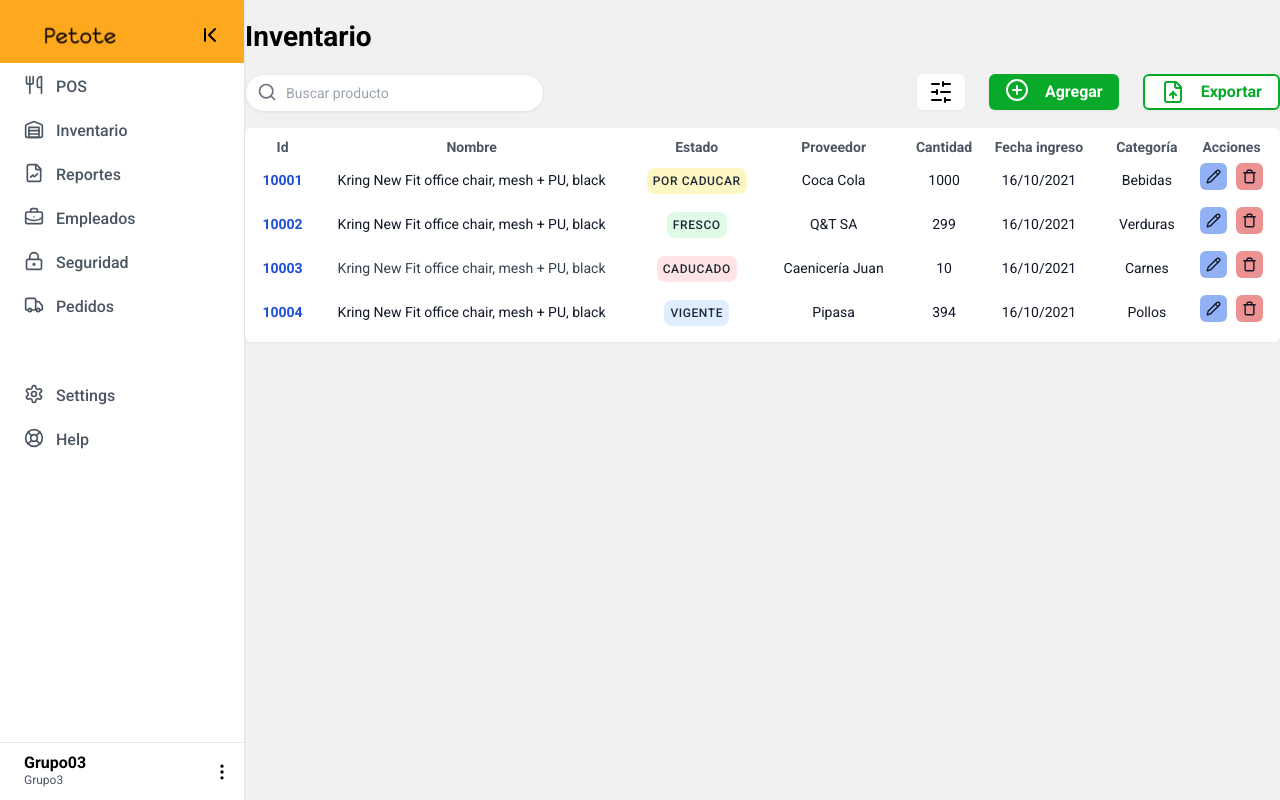
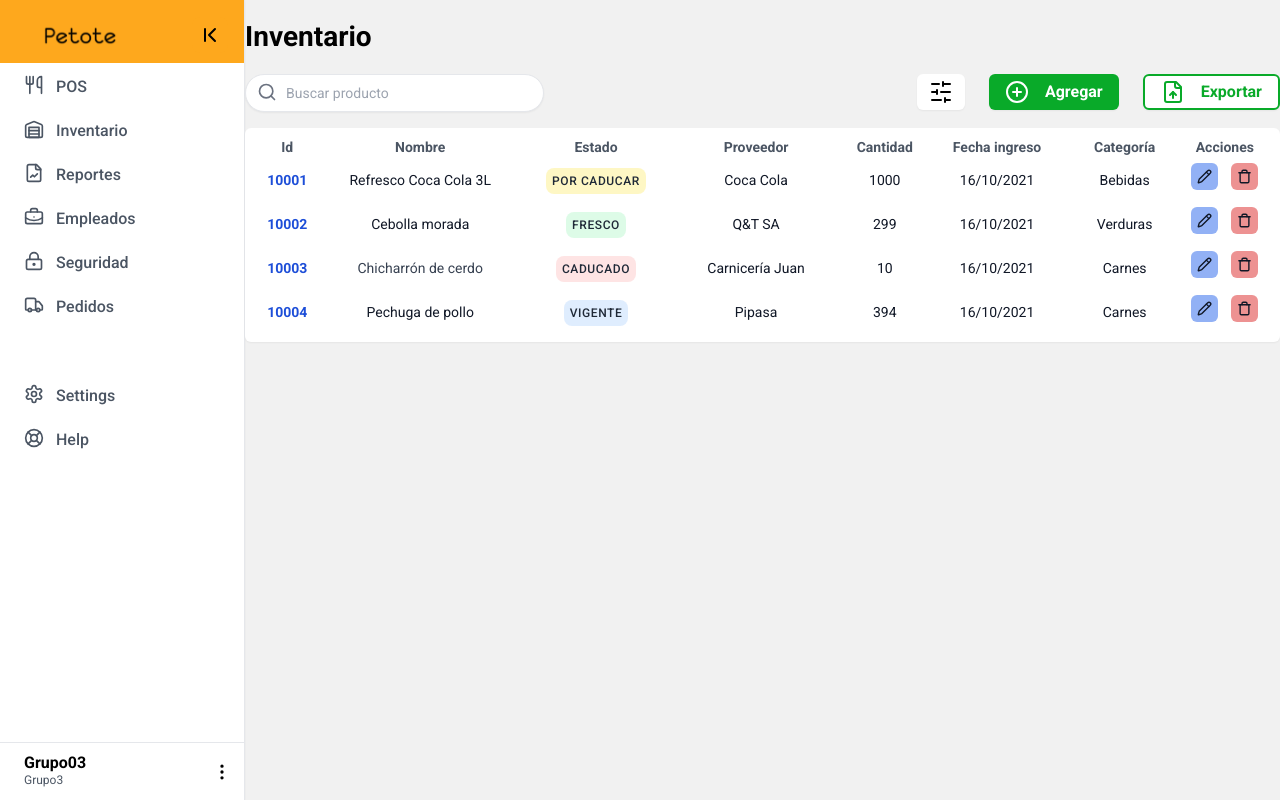
Before and after one commit to Franac2428/POS_Admin, a Next.js app: page /inventario in a window 1280 px wide. Built offline with nearby package versions, Linux system fonts and the light colour scheme.

Commit message:
Eliminar

```diff
--- /dev/null
+++ b/app/components/eliminarProducto.jsx
@@ -0,0 +1,90 @@
+import { X } from "lucide-react";
+import {Toaster, toast} from 'sonner'
+
+export default function Eliminar({ open, onClose }) {
+  const handleEliminar = () => {
+    toast.success('Acción realizada con éxito');
+    setTimeout(() => {
+      onClose();
+    }, 1500);
+  };
+
+  return (
+    <div onClick={onClose} className={`fixed inset-0  justify-center items-center grid grid-cols-8 transition-opacity
+        ${open ? "visible bg-black bg-opacity-20" : "invisible"}
+        `}>
+            <div onClick={(e) => e.stopPropagation()} className={` bg-white rounded-xl shadow p-6 transition-all col-span-4 col-start-3
+                ${open ? "scale-100 opacity-100" : "scale-125 opacity-0"}`}>
+                <button onClick={onClose} className="absolute top-2 right-2 p-1 rounded-lg text-gray-400 bg-white hover:bg-gray-50 hover:text-gray-600">
+                    <X /></button>
+                    <div className="w-full">
+            <div className="mx-5 my-4 w-full">
+              <h2 className="text-lg font-bold text-gray-900">Confirmar eliminación</h2>
+              <hr className="my-3 mr-7 py-0.2 border border-black"></hr>
+              <p className="text-md text-gray-800">
+                ¿Seguro que desea eliminar este producto?
+              </p>
+            </div>
+            <div className="mx-5 my-4 w-full">
+                <div className="flex gap-2">
+                <p className="text-gray-800 text-md font-bold">  Id: </p>
+                <p className="text-gray-800 text-md"> 10001 </p>
+                </div>
+                <div className="flex gap-2">
+                <p className="text-md text-gray-800 font-bold">Nombre:</p>
+                <p className="text-gray-800 text-md"> Cebolla </p>
+
+                </div>
+                <div className="flex gap-2">
+                <p className="text-md text-gray-800 font-bold">Descrición:</p>
+                <p className="text-gray-800 text-md"> Cebolla blanca grande, proviene de Cartago y se utiliza solamente para ensaladas </p>
+
+                </div>
+                <div className="flex gap-2">
+                <p className="text-md text-gray-800 font-bold"> Estado:</p>
+                <p className="text-gray-800 text-md"> Vigente </p>
+
+                </div>
+                <div className="flex gap-2">
+                <p className="text-md text-gray-800 font-bold"> Proveedor:</p>
+                <p className="text-gray-800 text-md"> Juanito Mora </p>
+
+                </div>
+                <div className="flex gap-2">
+                <p className="text-md text-gray-800 font-bold">  Cantidad:  </p>
+                <p className="text-gray-800 text-md"> 10 </p>
+
+                </div>
+                <div className="flex gap-2">
+                <p className="text-md text-gray-800 font-bold"> Fecha ingreso:  </p>
+                <p className="text-gray-800 text-md"> 29/01/2024 </p>
+
+                </div>
+                <div className="flex gap-2">
+                <p className="text-md text-gray-800 font-bold">  Categoría:   </p>
+                <p className="text-gray-800 text-md"> Verdura </p>
+
+                </div>
+                <div className="flex gap-2">
+                <p className="text-md text-gray-800 font-bold">  Categoría:   </p>
+                <p className="text-gray-800 text-md"> Verdura </p>
+
+                </div>
+            </div>
+            <div className="flex justify-end gap-4 ">
+              <button className="bg-red-600 font-semibold rounded-md py-2 px-6 text-white" onClick={handleEliminar}>Eliminar
+              </button>
+              <button
+                className="bg-gray-400 font-semibold   rounded-md py-2 px-6"
+                onClick={onClose}
+              >
+                Cancelar
+              </button>
+            </div>
+          </div>
+          </div>
+          <Toaster richColors/>
+
+  </div>
+);
+}
--- a/app/inventario/page.js
+++ b/app/inventario/page.js
@@ -1,33 +1,38 @@
-import {  SlidersHorizontal,FileUp, CirclePlus,Pencil,Eye,Trash } from "lucide-react";
+'use client';
+
+import {  SlidersHorizontal,FileUp, CirclePlus,Pencil,Trash } from "lucide-react";
 import Buscador from "../components/buscador";
+import { useState } from "react"
+import Eliminar from "../components/eliminarProducto"
+
+
+
 
 export default function inventario() {
+  const [open, setOpen] = useState(false);
   return (
     <>
 
     <div className="w-full ">
         <div className="grid grid-cols-10 gap-4 max-w-7xl mx-auto">
-
           <h1 className="font-semibold col-span-10 pt-4" style={{ fontSize: "28px" }}>Inventario</h1>
           <div className="col-span-3 flex ">
           <Buscador/>
-
           </div>
           <div className="col-start-8 col-span-3 ">
             <div className="flex justify-end gap-6">
-              <button className=" shadow-sm bg-white px-3 py-1 rounded-md"><SlidersHorizontal/></button>
-
-                <div className="flex gap-4 shadow-sm text-white font-semibold bg-verde px-4 py-1 rounded-md relative flex-1">
-
-                    <CirclePlus className="text-white-800"/>
-                    <button className="">Agregar</button>
-                </div>
-                <div className="flex gap-4 shadow-sm text-verde font-semibold bg-white px-4 py-1  border-verde border-2 rounded-md relative flex-1">
-                  <FileUp className=" text-white-800"/>
-                    <button className="">Exportar</button>
-                </div>
+              <button className="active:scale-[.98] active:duration-75 transition-all hover:scale-[1.01]  ease-in-out transform shadow-sm bg-white px-3 py-1 rounded-md"><SlidersHorizontal/></button>
+              <button className="flex items-center gap-4 shadow-sm active:scale-[.98] active:duration-75 transition-all hover:scale-[1.01]  ease-in-out transform
+                 text-white font-semibold bg-verde px-4 py-1 rounded-md relative flex-1">
+                    <CirclePlus className=" text-white-800"/>
+                    <div className="">Agregar</div>
+                </button>
+                <button className="flex gap-4 shadow-sm text-verde font-semibold bg-white px-4 py-1 active:scale-[.98] active:duration-75 transition-all hover:scale-[1.01]  ease-in-out transform
+                 border-verde border-2 rounded-md relative flex-1">
+                  <FileUp className="text-white-800"/>
+                    <div className="">Exportar</div>
+                </button>
             </div>
-
           </div>
           <div className="shadow-sm col-span-10  bg-white px-3 py-2 rounded-md">
             <table className="w-full">
@@ -41,8 +46,6 @@ export default function inventario() {
                   <th className="text-sm text-gray-600 front-semibold"> Fecha ingreso  </th>
                   <th className="text-sm text-gray-600 front-semibold">  Categoría   </th>
                   <th className="text-sm text-gray-600 front-semibold"> Acciones  </th>
-
-
                 </tr>
               </thead>
               <tbody className="">
@@ -50,7 +53,7 @@ export default function inventario() {
                 <td className=" text-center text-sm text-gray-900 whitespace-nowrap">
                     <a href="#" className="font-bold text-blue-700 hover:underline">10001</a>
                   </td>
-                  <td className=" text-center text-sm text-gray-900 whitespace-nowrap">Kring New Fit office chair, mesh + PU, black</td>
+                  <td className=" text-center text-sm text-gray-900 whitespace-nowrap">Refresco Coca Cola 3L</td>
                   <td className=" text-center text-sm text-gray-900 whitespace-nowrap">
                     <span className="p-1.5 text-xs font-medium uppercase tracking-wider text-gray-800 bg-yellow-200 rounded-lg bg-opacity-50">Por caducar</span>
                   </td>
@@ -59,15 +62,15 @@ export default function inventario() {
                   <td className="p-3 text-center text-sm text-gray-900 whitespace-nowrap">16/10/2021</td>
                   <td className="p-3 text-center text-sm text-gray-900 whitespace-nowrap">Bebidas</td>
                   <td className=" flex gap-1 justify-evenly my-1 whitespace-nowrap">
-                    <div className="p-1.5 text-gray-900  bg-blue-600 bg-opacity-50 rounded-md "><Pencil size={15}  strokeWidth={2.2}/></div>
-                    <div className="p-1.5 text-gray-900  bg-red-600 bg-opacity-50 rounded-md "><Trash size={15} strokeWidth={2.2} /> </div>
+                    <button className="p-1.5 text-gray-900 active:scale-[.98] active:duration-75 transition-all hover:scale-[1.01]  ease-in-out transform bg-blue-600 bg-opacity-50 rounded-md "><Pencil size={15}  strokeWidth={2.2}/></button>
+                    <button className="p-1.5 text-gray-900 active:scale-[.98] active:duration-75 transition-all hover:scale-[1.01]  ease-in-out transform bg-red-600 bg-opacity-50 rounded-md "><Trash size={15} strokeWidth={2.2} /> </button>
                   </td>
                 </tr>
                 <tr className="">
                 <td className=" text-center text-sm text-gray-900 whitespace-nowrap">
                     <a href="#" className="font-bold text-blue-700 hover:underline">10002</a>
                   </td>
-                  <td className=" text-center text-sm text-gray-900 whitespace-nowrap">Kring New Fit office chair, mesh + PU, black</td>
+                  <td className=" text-center text-sm text-gray-900 whitespace-nowrap">Cebolla morada</td>
                   <td className=" text-center text-sm text-gray-900 whitespace-nowrap">
                     <span className="p-1.5 text-xs font-medium uppercase tracking-wider text-gray-800 bg-green-200 rounded-lg bg-opacity-50">Fresco</span>
                   </td>
@@ -76,57 +79,49 @@ export default function inventario() {
                   <td className="p-3 text-center text-sm text-gray-900 whitespace-nowrap">16/10/2021</td>
                   <td className="p-3 text-center text-sm text-gray-900 whitespace-nowrap">Verduras</td>
                   <td className=" flex gap-1 justify-evenly my-1 whitespace-nowrap">
-                    <div className="p-1.5 text-gray-900  bg-blue-600 bg-opacity-50 rounded-md "><Pencil size={15}  strokeWidth={2.2}/></div>
-                    <div className="p-1.5 text-gray-900  bg-red-600 bg-opacity-50 rounded-md "><Trash size={15} strokeWidth={2.2} /> </div>
+                    <button className="p-1.5 text-gray-900 active:scale-[.98] active:duration-75 transition-all hover:scale-[1.01]  ease-in-out transform bg-blue-600 bg-opacity-50 rounded-md "><Pencil size={15}  strokeWidth={2.2}/></button>
+                    <button className="p-1.5 text-gray-900 active:scale-[.98] active:duration-75 transition-all hover:scale-[1.01]  ease-in-out transform bg-red-600 bg-opacity-50 rounded-md"  onClick={() => setOpen(true)}><Trash size={15} strokeWidth={2.2} /> </button>
                   </td>
                 </tr>
                 <tr className="">
                 <td className=" text-center text-sm text-gray-700 whitespace-nowrap">
                     <a href="#" className="font-bold text-blue-700 hover:underline">10003</a>
                   </td>
-                  <td className=" text-center text-sm text-gray-700 whitespace-nowrap">Kring New Fit office chair, mesh + PU, black</td>
+                  <td className=" text-center text-sm text-gray-700 whitespace-nowrap">Chicharrón de cerdo</td>
                   <td className=" text-center text-sm text-gray-700 whitespace-nowrap">
                     <span className="p-1.5 text-xs font-medium uppercase tracking-wider text-gray-800 bg-red-200 rounded-lg bg-opacity-50">Caducado</span>
                   </td>
-                  <td className="p-3 text-center text-sm text-gray-900 whitespace-nowrap">Caenicería Juan</td>
+                  <td className="p-3 text-center text-sm text-gray-900 whitespace-nowrap">Carnicería Juan</td>
                   <td className="p-3 text-center text-sm text-gray-900 whitespace-nowrap">10</td>
                   <td className="p-3 text-center text-sm text-gray-900 whitespace-nowrap">16/10/2021</td>
                   <td className="p-3 text-center text-sm text-gray-900 whitespace-nowrap">Carnes</td>
                   <td className=" flex gap-1 justify-evenly my-1 whitespace-nowrap">
-                    <div className="p-1.5 text-gray-900  bg-blue-600 bg-opacity-50 rounded-md "><Pencil size={15}  strokeWidth={2.2}/></div>
-                    <div className="p-1.5 text-gray-900  bg-red-600 bg-opacity-50 rounded-md "><Trash size={15} strokeWidth={2.2} /> </div>
+                    <button className="p-1.5 text-gray-900 active:scale-[.98] active:duration-75 transition-all hover:scale-[1.01]  ease-in-out transform bg-blue-600 bg-opacity-50 rounded-md "><Pencil size={15}  strokeWidth={2.2}/></button>
+                    <button className="p-1.5 text-gray-900 active:scale-[.98] active:duration-75 transition-all hover:scale-[1.01]  ease-in-out transform bg-red-600 bg-opacity-50 rounded-md"  onClick={() => setOpen(true)}><Trash size={15} strokeWidth={2.2} /> </button>
                   </td>
                 </tr>
                 <tr className="">
                 <td className=" text-center text-sm text-gray-900 whitespace-nowrap">
                     <a href="#" className="font-bold text-blue-700 hover:underline">10004</a>
                   </td>
-                  <td className=" text-center text-sm text-gray-900 whitespace-nowrap">Kring New Fit office chair, mesh + PU, black</td>
+                  <td className=" text-center text-sm text-gray-900 whitespace-nowrap">Pechuga de pollo</td>
                   <td className=" text-center text-sm text-gray-900 whitespace-nowrap">
                     <span className="p-1.5 text-xs font-medium uppercase tracking-wider text-gray-800 bg-blue-200 rounded-lg bg-opacity-50">Vigente</span>
                   </td>
                   <td className="p-3 text-center text-sm text-gray-900 whitespace-nowrap">Pipasa</td>
                   <td className="p-3 text-center text-sm text-gray-900 whitespace-nowrap">394</td>
                   <td className="p-3 text-center text-sm text-gray-900 whitespace-nowrap">16/10/2021</td>
-                  <td className="p-3 text-center text-sm text-gray-900 whitespace-nowrap">Pollos</td>
+                  <td className="p-3 text-center text-sm text-gray-900 whitespace-nowrap">Carnes</td>
                   <td className=" flex gap-1 justify-evenly my-1 whitespace-nowrap">
-                    <div className="p-1.5 text-gray-900  bg-blue-600 bg-opacity-50 rounded-md "><Pencil size={15}  strokeWidth={2.2}/></div>
-                    <div className="p-1.5 text-gray-900  bg-red-600 bg-opacity-50 rounded-md "><Trash size={15} strokeWidth={2.2} /> </div>
+                    <button className="p-1.5 text-gray-900 active:scale-[.98] active:duration-75 transition-all hover:scale-[1.01]  ease-in-out transform bg-blue-600 bg-opacity-50 rounded-md "><Pencil size={15}  strokeWidth={2.2}/></button>
+                    <button className="p-1.5 text-gray-900 active:scale-[.98] active:duration-75 transition-all hover:scale-[1.01]  ease-in-out transform bg-red-600 bg-opacity-50 rounded-md"  onClick={() => setOpen(true)}><Trash size={15} strokeWidth={2.2} /> </button>
                   </td>
                 </tr>
-
-
               </tbody>
-
-
             </table>
           </div>
-
-
         </div>
-
-
-
+        <Eliminar open={open} onClose={() => setOpen(false)}/>
 
       </div>
     </>
--- a/package.json
+++ b/package.json
@@ -13,7 +13,9 @@
     "next": "^14.1.4",
     "react": "^18",
     "react-dom": "^18",
-    "react-icons": "^5.0.1"
+    "react-hot-toast": "^2.4.1",
+    "react-icons": "^5.0.1",
+    "sonner": "^1.4.41"
   },
   "devDependencies": {
     "autoprefixer": "^10.0.1",
```
